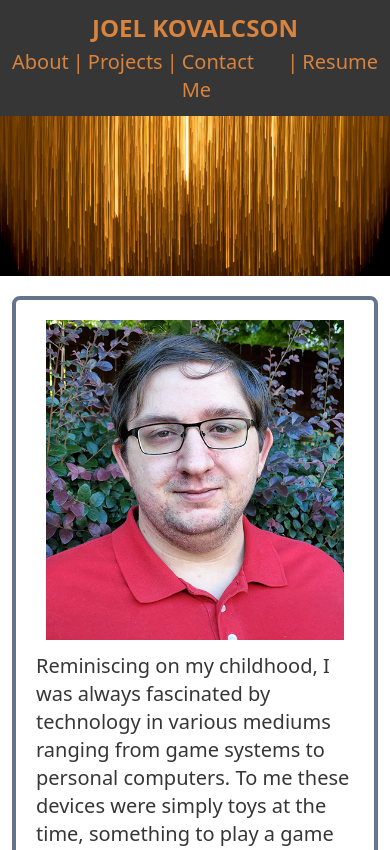
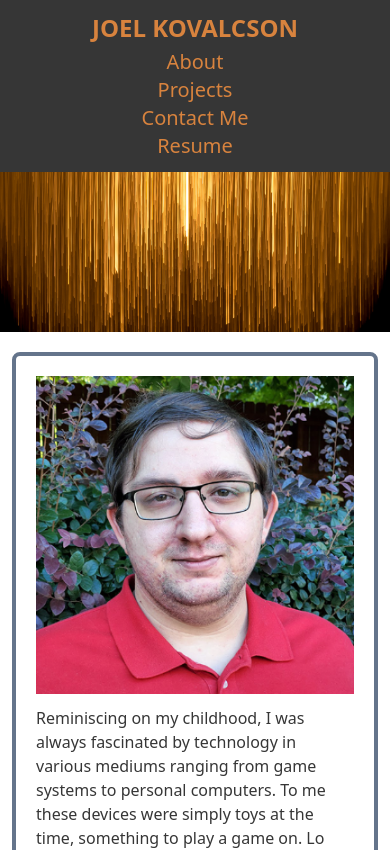
Before and after one commit to JoelKovalcson/Portfolio, a React (Create React App) app: page / in a window 390 px wide. Shown: the top 850 px of the page. Built offline with nearby package versions, Linux system fonts and the light colour scheme.

Commit message:
Updated About page and navigation to be more mobile friendly

```diff
--- a/package.json
+++ b/package.json
@@ -16,7 +16,9 @@
     "start": "react-scripts start",
     "build": "react-scripts build",
     "test": "react-scripts test",
-    "eject": "react-scripts eject"
+    "eject": "react-scripts eject",
+		"predeploy": "npm run build",
+		"deploy": "gh-pages -d build"
   },
   "eslintConfig": {
     "extends": [
@@ -24,6 +26,7 @@
       "react-app/jest"
     ]
   },
+	"homepage": "https://joelkovalcson.github.io/Portfolio/",
   "browserslist": {
     "production": [
       ">0.2%",
@@ -38,6 +41,7 @@
   },
   "devDependencies": {
     "autoprefixer": "^10.4.2",
+    "gh-pages": "^3.2.3",
     "postcss": "^8.4.8",
     "tailwindcss": "^3.0.23"
   }
--- a/src/components/Navigation/index.js
+++ b/src/components/Navigation/index.js
@@ -4,20 +4,20 @@ import {Link} from 'react-router-dom';
 const Navigation = () => {
 	return (
 		<nav className='grow pt-1'>
-			<ul className='flex flex-nowrap text-xl justify-center sm:justify-end '>
-				<li className='mx-1 sm:mx-3'>
+			<ul className='text-center sm:flex sm:flex-nowrap text-xl justify-center sm:justify-end'>
+				<li className='mx-1 sm:mx-2'>
 					<Link to="/">About</Link>
 				</li>
-				|
-				<li className='mx-1 sm:mx-3'>
+				<span className='hidden sm:inline'>|</span>
+				<li className='mx-1 sm:mx-2'>
 					<Link to="/projects">Projects</Link>
 				</li>
-				|
-				<li className='mx-1 sm:mx-3'>
+				<span className='hidden sm:inline'>|</span>
+				<li className='mx-1 sm:mx-2'>
 					<Link to="/contact">Contact Me</Link>
 				</li>
-				|
-				<li className='mx-1 sm:mx-3'>
+				<span className='hidden sm:inline'>|</span>
+				<li className='mx-1 sm:mx-2'>
 					<Link to="/resume">Resume</Link>
 				</li>
 			</ul>
--- a/src/pages/About.js
+++ b/src/pages/About.js
@@ -5,11 +5,11 @@ const About = () => {
 	return (
 		<main className='mx-3 sm:mx-15 my-5 flex flex-wrap lg:flex-nowrap justify-center p-5 border-4 rounded-lg border-slate-500'>
 			<img
-				className='mb-3 lg:mb-0 lg:mr-5 h-80'
+				className='mb-3 lg:mb-0 lg:mr-5 max-h-80 aspect-square'
 				src={require('../assets/me.png')}
 				alt="Joel Kovalcson's Headshot"
 			/>
-			<p className='text-darkgrey text-xl'>
+			<p className='text-darkgrey text-l sm:text-xl'>
 				Reminiscing on my childhood, I was always fascinated by technology in various mediums ranging from game
 				systems to personal computers. To me these devices were simply toys at the time, something to play a
 				game on. Lo and behold, I later realized that my methodical and persistent nature were helping me
```
Also changed, not shown: src/assets/me.png, 1 other file (tests, documents, lock files or other folders).
